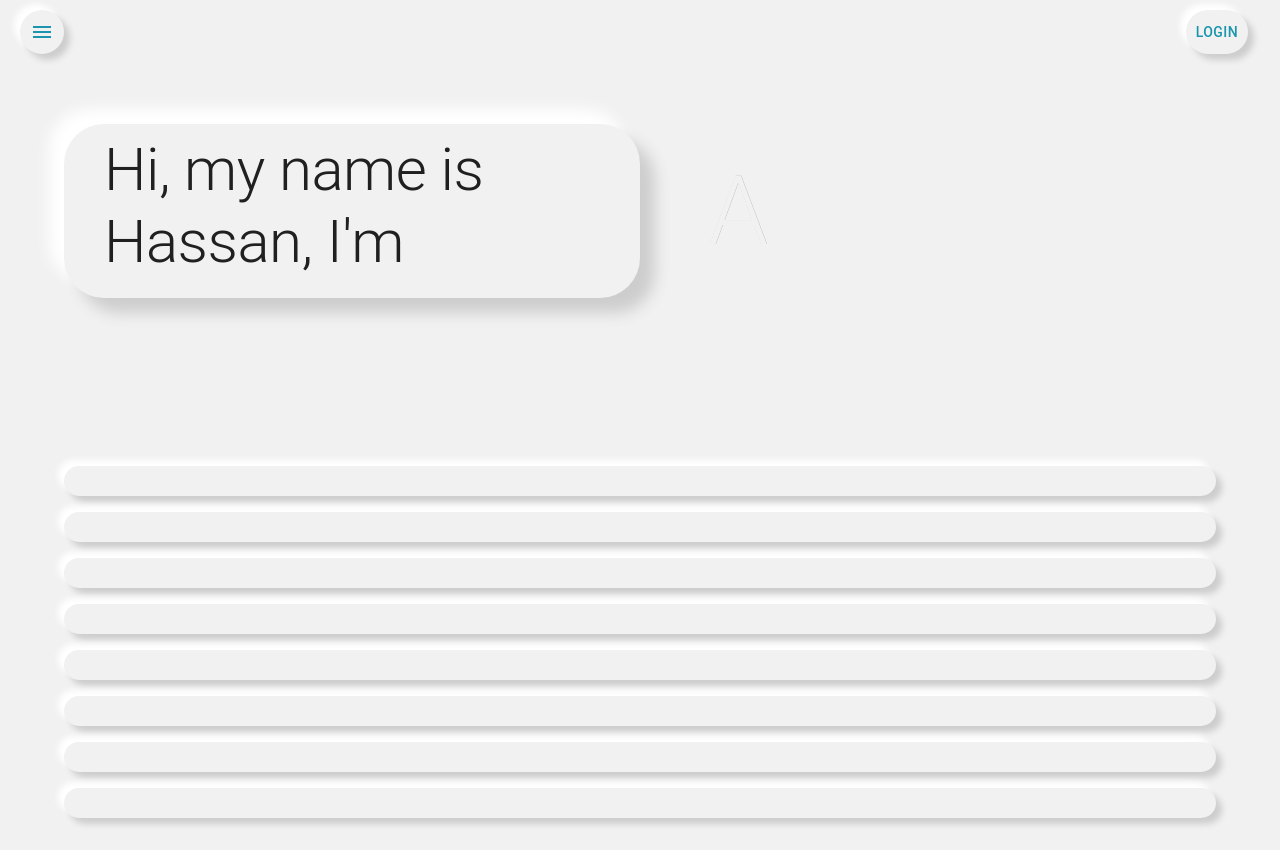
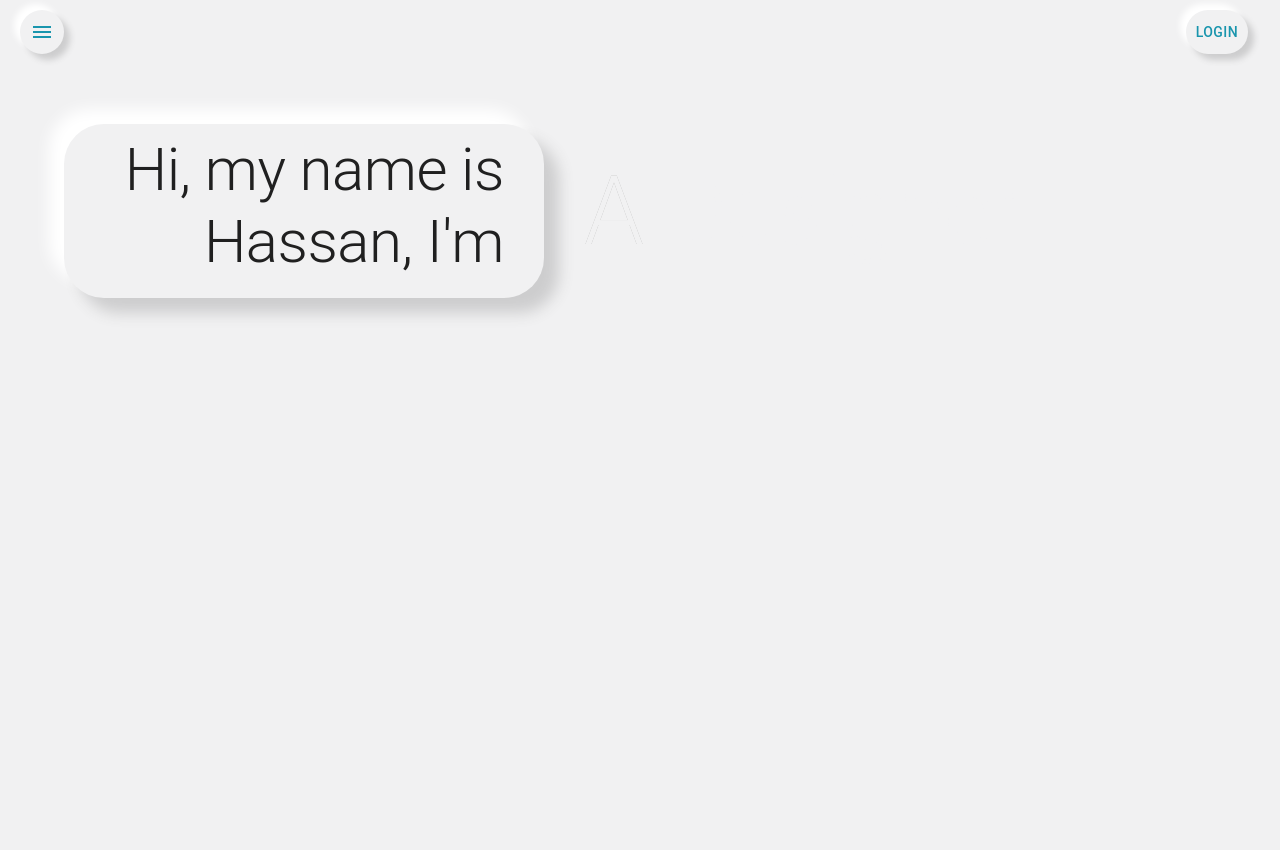
Before and after one commit to tarazena/HassanAlRawi.com, a React (Create React App) app: page / in a window 1280 px wide. After the commit the page ends 800 px from the top, so only its background shows below. Built offline with nearby package versions, Linux system fonts and the light colour scheme.

Commit message:
More Exp

```diff
--- a/src/components/DynamicText.tsx
+++ b/src/components/DynamicText.tsx
@@ -21,17 +21,22 @@ const useStyles = ({ left, right }: Shadow, text: ITextType) => {
   )}px ${left},-${0}px -${0}px ${Math.ceil((0 + 0) / 2)}px ${right}`;
 
   return makeStyles((theme: Theme) => ({
+    root: {
+      [theme.breakpoints.down("sm")]: {
+        marginTop: 20,
+      },
+    },
     animatedItem: {
       animation: `$textEffect 3000ms ${theme.transitions.easing.easeInOut}`,
       color: colors.AthensGray,
       fontWeight: 900,
       [theme.breakpoints.down("sm")]: {
-        fontSize: 50,
+        fontSize: 25,
       },
     },
     emoji: {
       color: "inherit",
-      fontSize: 58,
+      fontSize: 29,
       "&::before": {
         color: "transparent",
         textShadow: `0 0 0 ${colors.AthensGray}`,
@@ -80,7 +85,7 @@ export const DynamicText: FC<IDynamicText> = ({ text }) => {
   }, [text, currentText]);
 
   return (
-    <span>
+    <span className={clsx(classes.root)}>
       {currentText.text.split("").map((l, i) => (
         <Typography
           variant="h1"
--- a/src/components/NeoAnimator.tsx
+++ b/src/components/NeoAnimator.tsx
@@ -8,7 +8,7 @@ const useClasses = (
   shadowDepthY: number,
   leftColor: string,
   rightColor: string,
-  transitionDelay: string
+  transitionDelay?: string
 ) =>
   makeStyles(() => ({
     root: {
@@ -36,11 +36,11 @@ const useClasses = (
     },
   }))();
 
-interface INeoAnimator {
+interface IDelayNeoAnimator {
   delay: number;
 }
 
-export const NeoAnimator: FC<INeoAnimator> = ({ delay }) => {
+export const DelayNeoAnimator: FC<IDelayNeoAnimator> = ({ delay }) => {
   const { left, right } = NeomorphColorVariant["AthensGray"](0.15);
   const [a, setA] = useState(false);
   const classes = useClasses(15, 15, left, right, `${delay}s`);
@@ -50,6 +50,7 @@ export const NeoAnimator: FC<INeoAnimator> = ({ delay }) => {
       setA(true);
     }, delay * 1000);
   }, [delay, setA]);
+
   return (
     <div
       className={clsx(classes.root, {
@@ -58,3 +59,25 @@ export const NeoAnimator: FC<INeoAnimator> = ({ delay }) => {
     />
   );
 };
+
+interface IActiveNeoAnimator {
+  trigger: boolean;
+}
+
+export const ActiveNeoAnimator: FC<IActiveNeoAnimator> = ({ trigger }) => {
+  const { left, right } = NeomorphColorVariant["AthensGray"](0.15);
+  const [a, setA] = useState(false);
+  const classes = useClasses(15, 15, right, left);
+
+  useEffect(() => {
+    setA(trigger);
+  }, [trigger, setA]);
+
+  return (
+    <div
+      className={clsx(classes.root, {
+        [classes.animated]: a,
+      })}
+    />
+  );
+};
--- a/src/contexts/UIContext.tsx
+++ b/src/contexts/UIContext.tsx
@@ -1,17 +1,26 @@
-import { createContext, FC, useCallback, useState } from "react";
+import {
+  createContext,
+  FC,
+  useCallback,
+  useLayoutEffect,
+  useState,
+} from "react";
 
 interface IUIContext {
   toggleDrawer: (value?: boolean) => void;
   drawerOpen: boolean;
+  scrollLocation: number;
 }
 
 export const UIContext = createContext<IUIContext>({
   drawerOpen: false,
   toggleDrawer: () => undefined,
+  scrollLocation: 0,
 });
 
 export const UIContextProvider: FC = ({ children }) => {
   const [open, setOpen] = useState<boolean>(false);
+  const [scrollLocation, setScrollLocation] = useState(0);
 
   const toggleDrawer = useCallback(
     (value?: boolean) => {
@@ -20,8 +29,23 @@ export const UIContextProvider: FC = ({ children }) => {
     [open]
   );
 
+  const handleScroll = () => {
+    const position = window.pageYOffset;
+    setScrollLocation(position);
+  };
+
+  useLayoutEffect(() => {
+    window.addEventListener("scroll", handleScroll, { passive: true });
+
+    return () => {
+      window.removeEventListener("scroll", handleScroll);
+    };
+  }, []);
+
   return (
-    <UIContext.Provider value={{ drawerOpen: open, toggleDrawer }}>
+    <UIContext.Provider
+      value={{ drawerOpen: open, toggleDrawer, scrollLocation }}
+    >
       {children}
     </UIContext.Provider>
   );
--- a/src/views/Home.tsx
+++ b/src/views/Home.tsx
@@ -1,8 +1,9 @@
-import { FC } from "react";
+import { FC, useContext } from "react";
 
 import { Box, Grid, Typography } from "@mui/material";
-import { DynamicText, NeoAnimator, NeoContainer } from "components";
+import { ActiveNeoAnimator, DynamicText, NeoContainer } from "components";
 import { ITextType } from "interfaces";
+import { UIContext } from "contexts";
 
 export const Home: FC = () => {
   const text: ITextType[] = [
@@ -24,15 +25,28 @@ export const Home: FC = () => {
         justifyContent="space-between"
         alignItems="center"
       >
-        <Grid item xs={12} sm={6}>
+        <Grid item xs={12} sm={5}>
           <NeoContainer styleOverride={{ padding: "10px 40px 20px" }}>
-            <Typography variant="h2">Hi, my name is Hassan, I'm</Typography>
+            <Typography variant="h2" textAlign={"end"}>
+              Hi, my name is Hassan, I'm
+            </Typography>
           </NeoContainer>
         </Grid>
-        <Grid container item xs={12} sm={6} justifyContent="center">
+        <Grid container item xs={12} sm={7} justifyContent="start" pl={5}>
           <DynamicText text={text} />
         </Grid>
-        {new Array(8).fill("").map((_c, i) => (
+      </Grid>
+      <Animation1 />
+    </Box>
+  );
+};
+
+const Animation1: FC = () => {
+  const { scrollLocation } = useContext(UIContext);
+
+  return (
+    <Grid container item xs={12}>
+      {new Array(6).fill("").map((_c, i) => (
         <Grid
           key={`l${i}`}
           container
@@ -43,10 +57,9 @@ export const Home: FC = () => {
           py={1}
           justifyContent={i % 2 === 0 ? "left" : "right"}
         >
-            <NeoAnimator delay={(i + 1) * 0.5} />
+          <ActiveNeoAnimator trigger={scrollLocation > i * 10 + 300} />
         </Grid>
       ))}
     </Grid>
-    </Box>
   );
 };
```
Also changed, not shown: 1 other file (tests, documents, lock files or other folders). Lines whose indentation alone changed are shown as unchanged.
